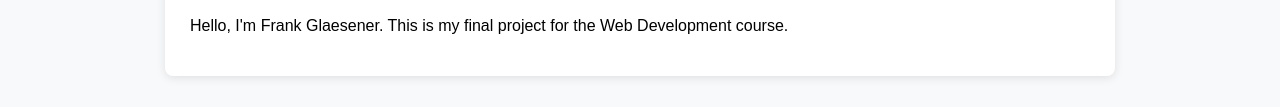
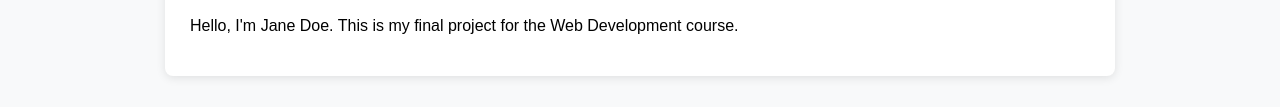
Before and after one commit to letzbug/coursea, a plain HTML site: page index.html in a window 1280 px wide. Shown: the part 594-701 px from the top of the page. Drawn offline with Linux system fonts and the light colour scheme.

Commit message:
Update index.html

```diff
--- a/index.html
+++ b/index.html
@@ -80,7 +80,7 @@
         <section id="about" class="section">
             <h2>About Me</h2>
             <img src="images/FrankGlaesener.jpg" alt="Jane Doe" class="profile-img">
-            <p>Hello, I'm Frank Glaesener. This is my final project for the Web Development course.</p>
+            <p>Hello, I'm Jane Doe. This is my final project for the Web Development course.</p>
         </section>
 
         <!-- Task 4: Skills -->
```
